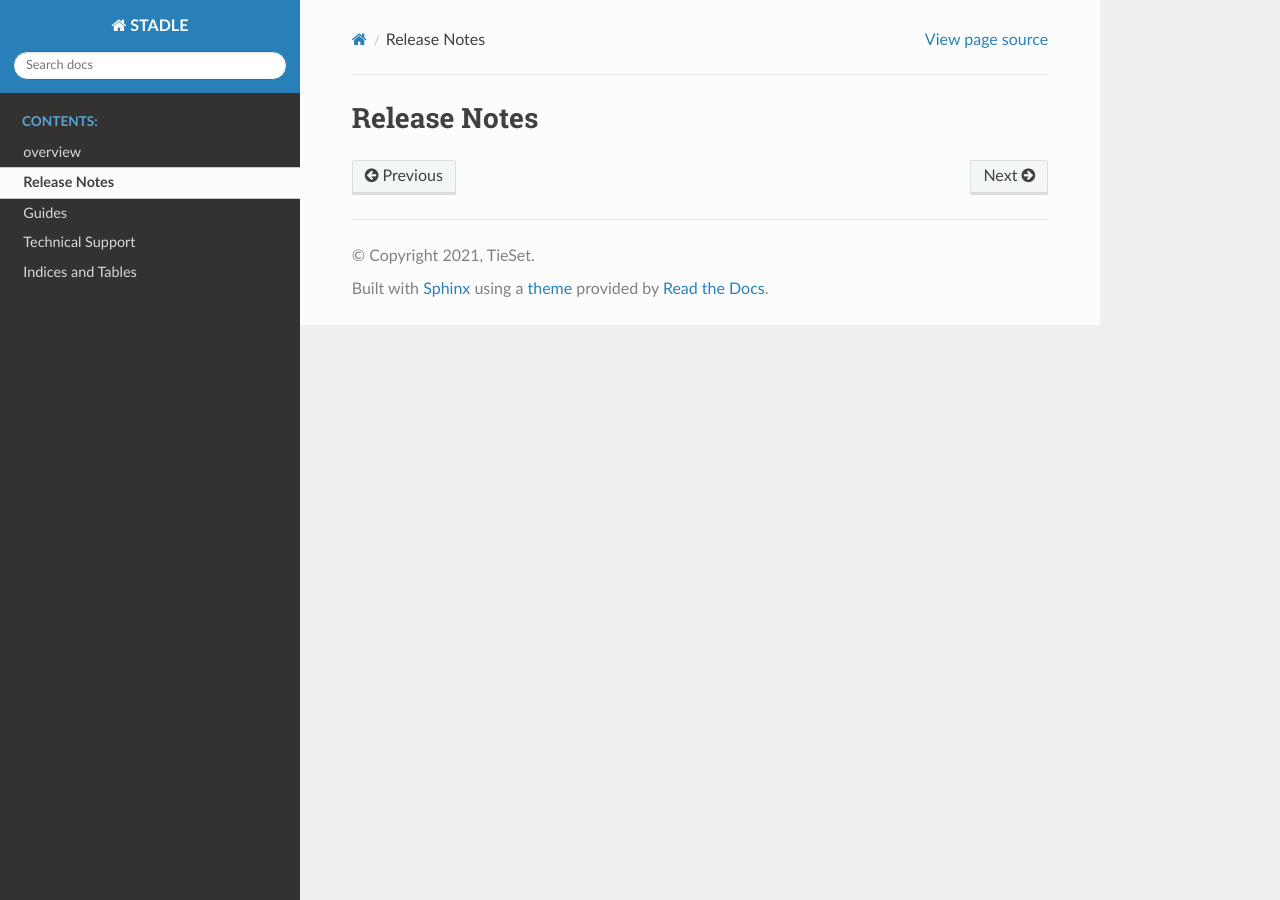
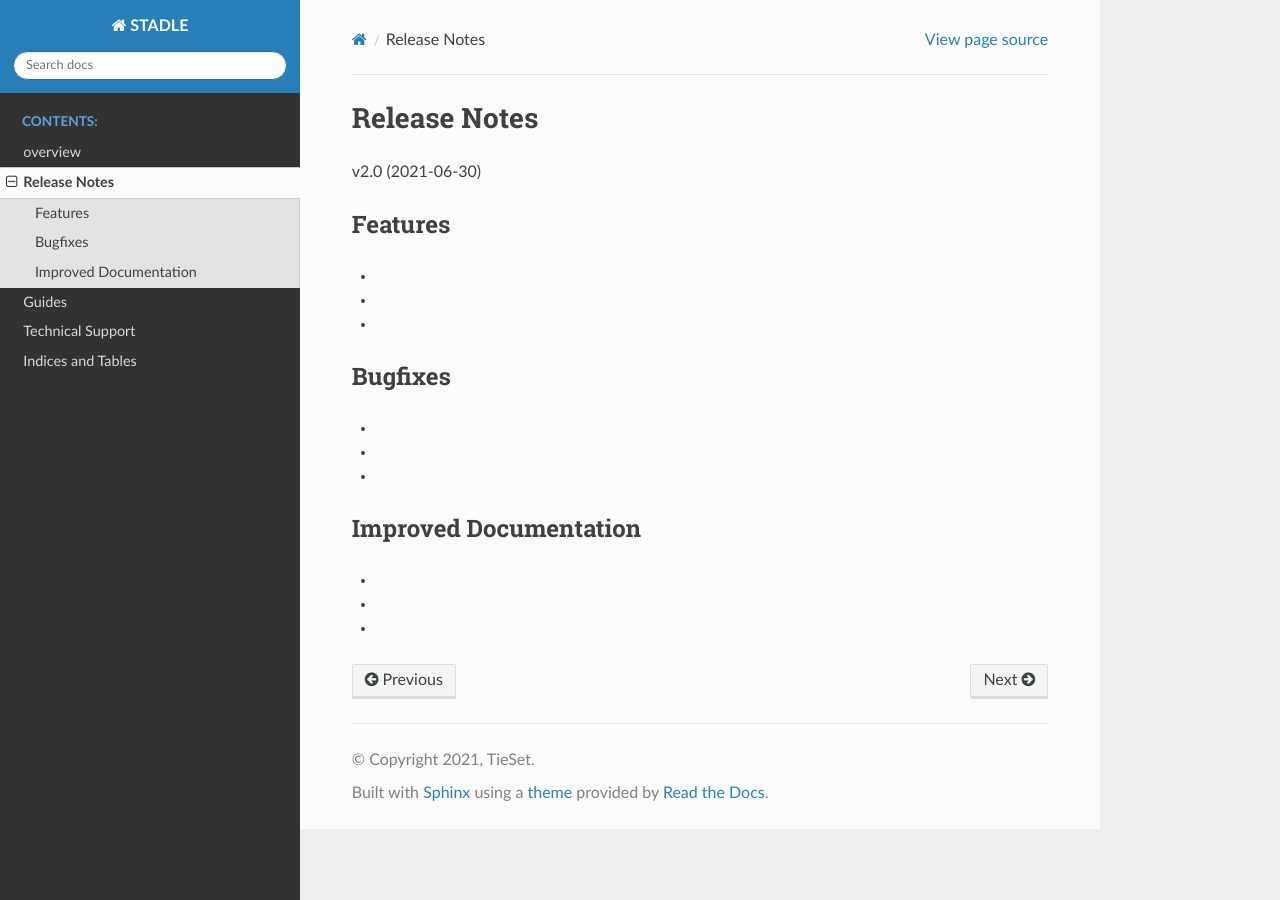
Before and after one commit to tie-set/stadle_docs, a Sphinx documentation site: the page built from docs/release_notes.rst, in a window 1280 px wide. Built offline with Sphinx 7.4.7 and the Read the Docs theme 2.0.0, drawn with Linux system fonts in a browser that asks for light colours.

Commit message:
Update release_notes.rst

```diff
--- a/docs/release_notes.rst
+++ b/docs/release_notes.rst
@@ -1,2 +1,22 @@
 Release Notes
 =============
+
+v2.0 (2021-06-30)
+
+Features
+--------
+*
+*
+*
+
+Bugfixes
+--------
+*
+*
+*
+
+Improved Documentation
+----------------------
+*
+*
+*
```
